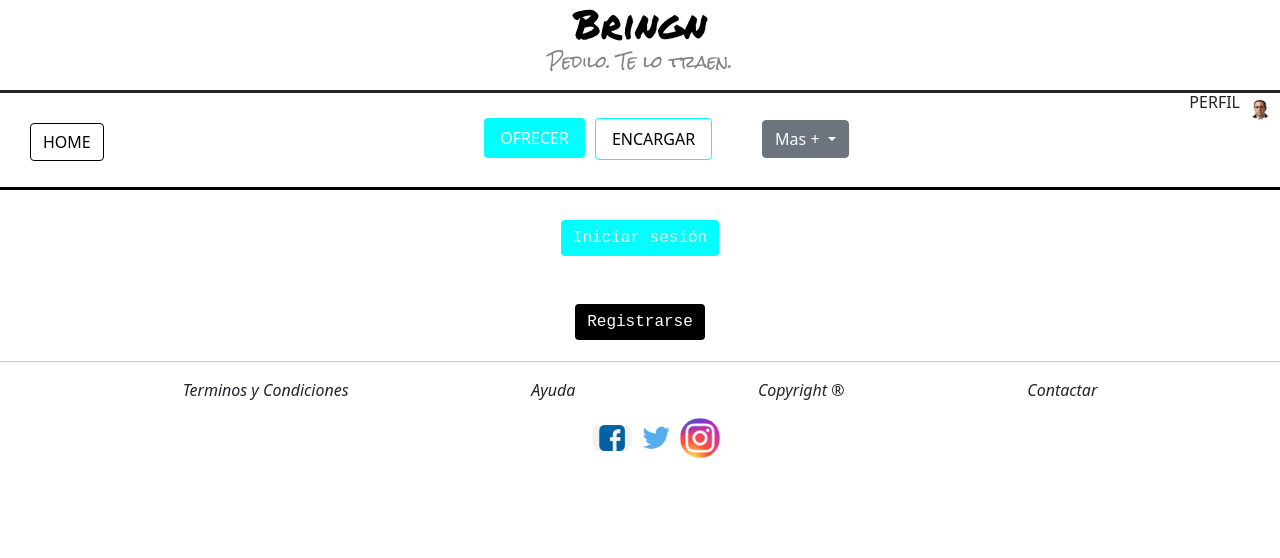
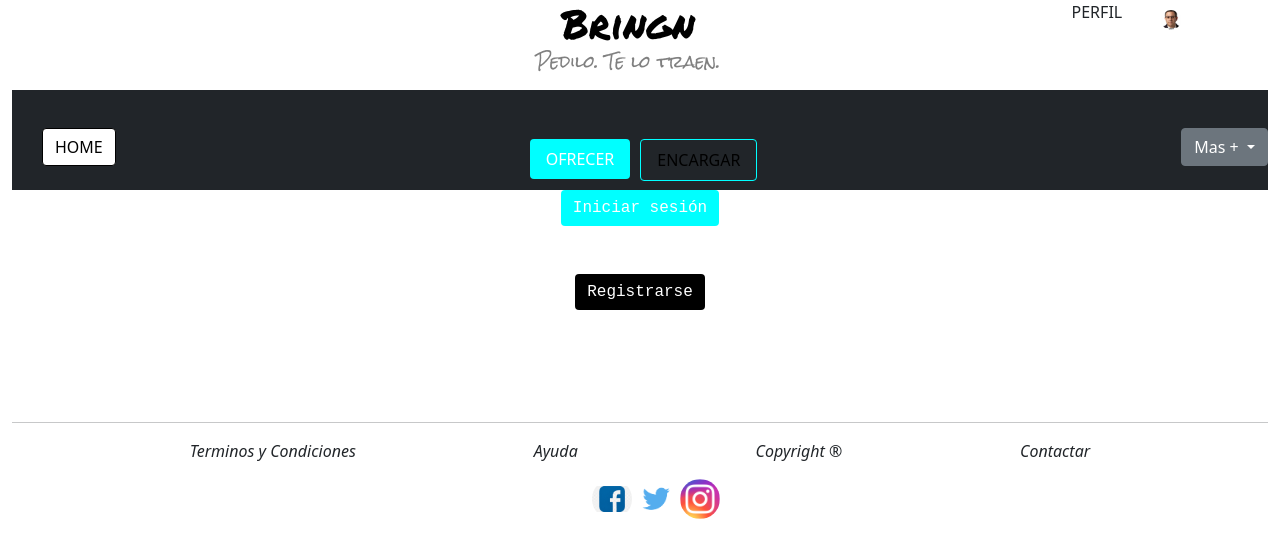
Before and after one commit to tobigiorgis/Bringn, a plain HTML site: page index.html in a window 1280 px wide. Drawn offline with nearby package versions, Linux system fonts and the light colour scheme.

Commit message:
Update pagina

```diff
--- a/SASS/SCSS/style.scss
+++ b/SASS/SCSS/style.scss
@@ -8,28 +8,15 @@
     margin: 0px;
     padding: 0px;
 }
-nav{
-    height: 100px;
-}
 
-#nav1{
-    border-bottom:$secondary-color;
-    border-bottom-style: solid;
-    border-top-style: solid;
-}
+
 #nav__2{
     border-bottom:$secondary-color;
     border-bottom-style: solid;
     border-top-style: solid;
     margin-top: 15px;
 }
-.nav__btn{
-    text-align: center;
-    display: flex;
-    justify-content: center;
-    align-items: center;
-    margin-top: 25px;
-}
+
 h1{
     color:black;
     width: auto;
@@ -95,12 +82,6 @@
 li{
     display: inline-block;
     padding-left: 10px;
-}
-
-
-ul li:hover ul{
-    display:block;
-    background-color: violet;
 }
 
 footer{
@@ -202,7 +183,7 @@
     &:hover{
         transform: scale(1.2, 1.2);
         background-color: white;
-        color: black;
+        color:black;
         cursor: pointer;
         border-radius: 10%;
     }
@@ -235,6 +216,7 @@
 .dropdown{
     display: flex;
     justify-content: flex-end;
+    margin-right: 10px;
 }
 
 .terminos{
--- a/index.html
+++ b/index.html
@@ -11,9 +11,10 @@
     <title>Bringn</title>
 </head>
 <body>
-    <div class="pagina__1">
-        <header>
-            <div class="hd">
+    <div class="container-fluid">
+        <div class="container-fluid row bloqueGeneral">
+                <div class="col-2 bloque1"></div>
+                <header class="col-8 bloque2">
                 <h1><a class="btn__h1" href="./home.html">Bringn</a></h1>
                 <style>
                     @import url('https://fonts.googleapis.com/css2?family=Permanent+Marker&display=swap');
@@ -22,14 +23,15 @@
                 <style>
                     @import url('https://fonts.googleapis.com/css2?family=Rock+Salt&display=swap');
                 </style>
-                <div class="perfil">
+                </header>
+                <div class="col-2 bloque3">
                     <span>
                     <p class="p__perfil">PERFIL</p>
                         <img class="img__perfil" src="./SASS/resources/Masla.jpg" alt="Foto de Perfil">
                     </span>
                 </div>
         </div>
-            <nav id="nav1">
+        <nav class="navbar navbar-dark bg-dark">
             <div class="home__button">
                 <a class="btn btn-primary" id="hbutton" href="./views/home.html" role="button">HOME</a>
             </div>
@@ -42,6 +44,7 @@
                         <a class="nav-link" id="ebutton" href="./views/encargar.html">ENCARGAR</a>
                     </li>
                 </ul>
+            </div>
                 <div class="dropdown">
                     <button class="btn btn-secondary dropdown-toggle" type="button" id="dropdownMenuButton1" data-bs-toggle="dropdown" aria-expanded="false">
                         Mas +
@@ -50,7 +53,6 @@
                         <li><a class="dropdown-item" href="#">¿Cómo funciona?</a></li>
                         <li><a class="dropdown-item" href="#">Quienes somos</a></li>
                     </ul>
-                    </div>
                 </div>
         </nav>
         </header>
```
Lines whose indentation alone changed are shown as unchanged.
